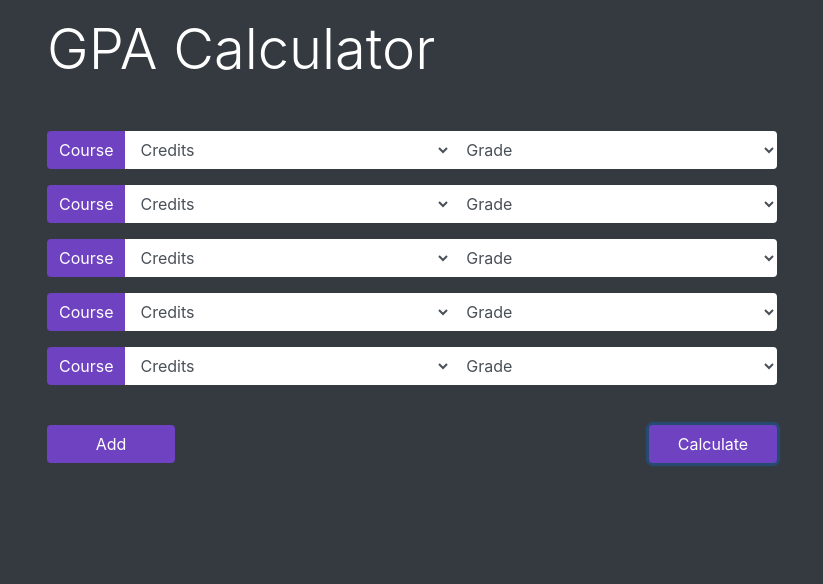
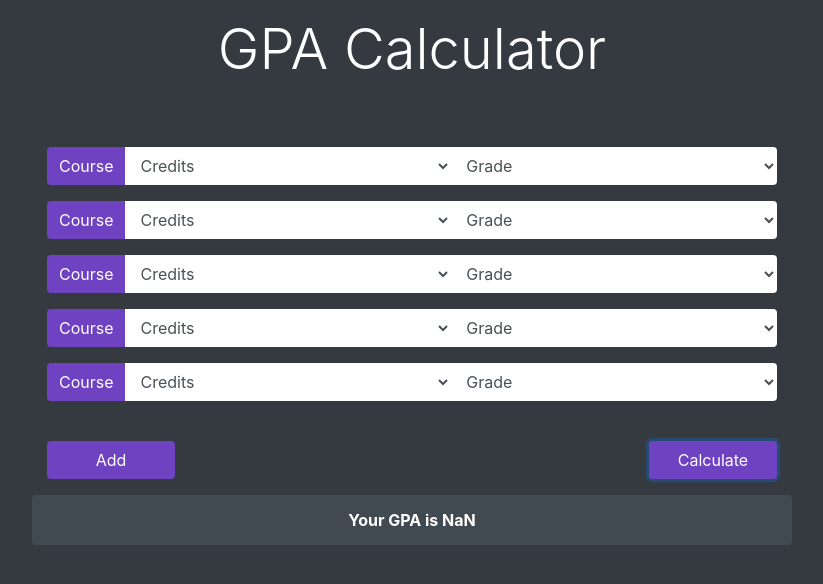
Before and after one commit to Inf1n8/GPACalculator, a plain HTML site: page index.html in a window 1280 px wide. Both pictures are taken after a click on the button "Calculate". Shown: the whole page, without its empty margins (228-1051 px from the left). Drawn offline with nearby package versions, Linux system fonts and the light colour scheme.

Commit message:
functional gpa calculator

```diff
--- a/index.html
+++ b/index.html
@@ -9,9 +9,9 @@
 </head>
 <body class="bg-dark">
 <div class="container" id="gpaCalculator">
+    <h6 class="display-4 text-white mt-3 mb-5" style="text-align: center">GPA Calculator</h6>
     <div class="row justify-content-center">
         <div class="col col-lg-8 col-md-6 col-sm-12" id="creditList">
-            <h6 class="display-4 text-white mt-3 mb-5">GPA Calculator</h6>
             <div class="input-group mt-3 mb-3 ">
                 <div class="input-group-prepend">
                     <div class="input-group-text">Course</div>
@@ -140,7 +140,10 @@
             <button type="button" class="btn float-right" id="calculate">Calculate</button>
         </div>
     </div>
-
+    <div class="row justify-content-center mt-3">
+        <div class="col col-lg-8 col-md-6 col-sm-12 alert d-none" role="alert" id="gpaResult">
+        </div>
+    </div>
 </div>
 <script src="https://cdnjs.cloudflare.com/ajax/libs/jquery/3.3.1/jquery.min.js"></script>
 <script src="js/bootstrap.min.js"></script>
--- a/js/app.js
+++ b/js/app.js
@@ -42,9 +42,6 @@ $("#calculate").click(()=>{
     let sum=0,denom=0;
     credits.forEach((e,i)=>{sum+=e*pts[grade[i]];denom+=e;});
     console.log(credits,grade,Number((sum/denom).toFixed(2)));
-    $("#gpaCalculator").append("<div class=\"row justify-content-center mt-3\">\n" +
-        "        <div class=\"col col-lg-8 col-md-6 col-sm-12 alert\" role=\"alert\" id=\"gpaResult\" >\n" +
-        "        </div>\n" +
-        "    </div>");
+    $("#gpaResult").addClass('d-block');
     $("#gpaResult").html(`<b>Your GPA is ${Number((sum/denom).toFixed(2))}</b>`);
 });
```
